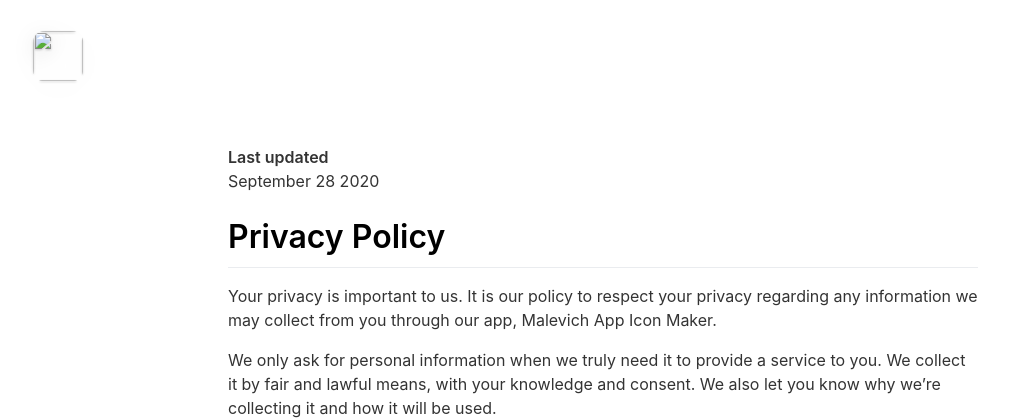
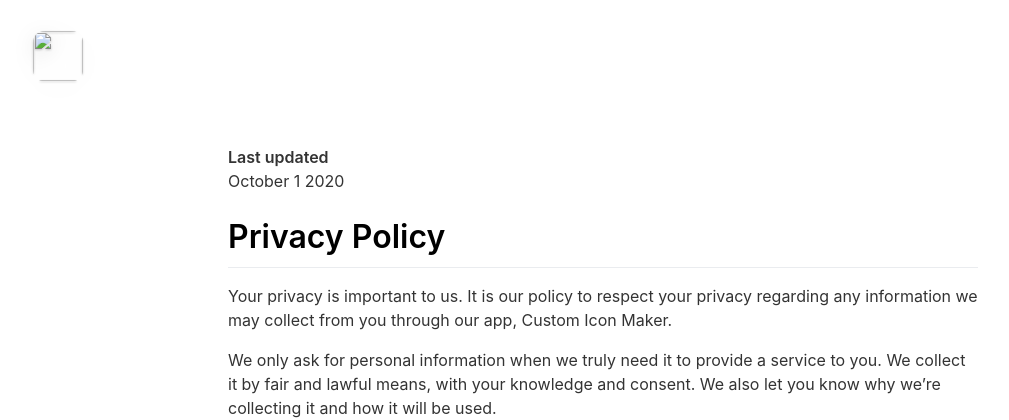
Before and after one commit to aplekhanov/malevich-app, a Jekyll site: the page built from _pages/privacypolicy.md, in a window 1280 px wide. Shown: the top 420 px of the page, without its empty margins (37-1046 px from the left). Built offline with Jekyll 4.4.1, drawn with Linux system fonts in a browser that asks for light colours; nearby versions of some CDN libraries.

Commit message:
Update privacypolicy.md

```diff
--- a/_pages/privacypolicy.md
+++ b/_pages/privacypolicy.md
@@ -5,10 +5,10 @@ include_in_header: false
 ---
 
 **Last updated**
-September 28 2020
+October 1 2020
 
 # Privacy Policy
-Your privacy is important to us. It is our policy to respect your privacy regarding any information we may collect from you through our app, Malevich App Icon Maker.
+Your privacy is important to us. It is our policy to respect your privacy regarding any information we may collect from you through our app, Custom Icon Maker.
 
 We only ask for personal information when we truly need it to provide a service to you. We collect it by fair and lawful means, with your knowledge and consent. We also let you know why we’re collecting it and how it will be used.
 
```
